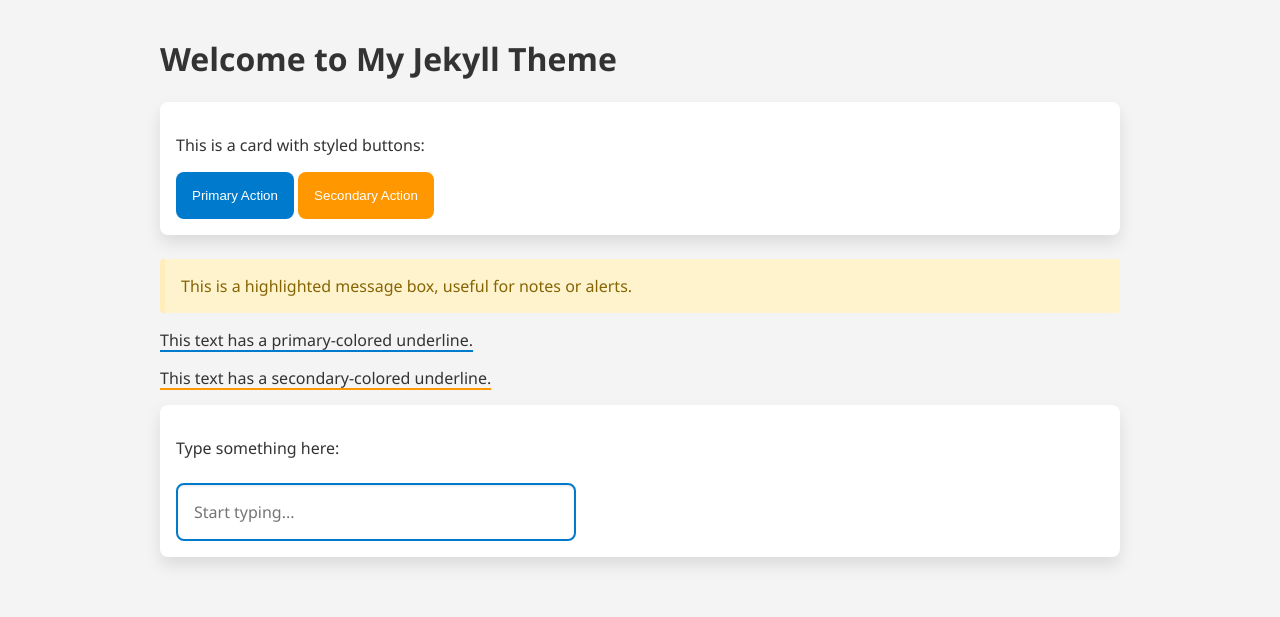
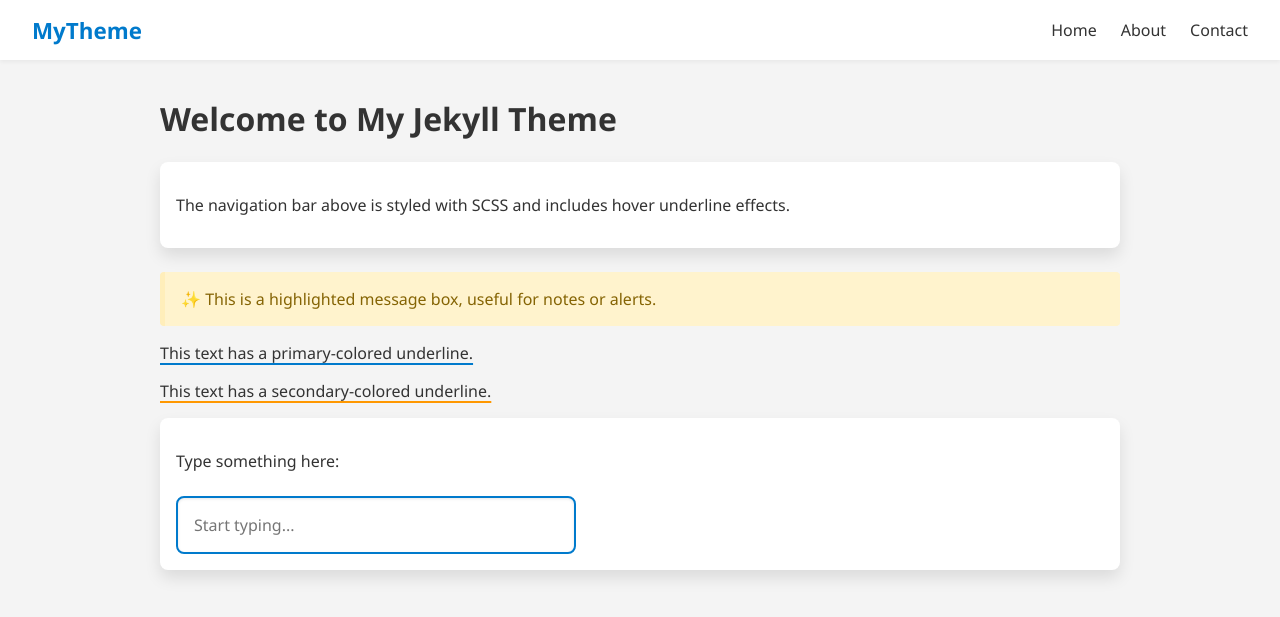
Before and after one commit to v659/jekyll_theme-new-v659, a Jekyll site: the page built from index.md, in a window 1280 px wide. Shown: the top 617 px of the page. Built offline with Jekyll 4.4.1, drawn with Linux system fonts in a browser that asks for light colours.

Commit message:
commit 3

```diff
--- /dev/null
+++ b/_sass/navbar.scss
@@ -0,0 +1,51 @@
+// assets/css/navbar.scss
+
+$navbar-height: 60px;
+$navbar-bg: #ffffff;
+$navbar-shadow: 0 2px 4px rgba(0, 0, 0, 0.05);
+
+.navbar {
+  display: flex;
+  justify-content: space-between;
+  align-items: center;
+  height: $navbar-height;
+  background-color: $navbar-bg;
+  padding: 0 2rem;
+  box-shadow: $navbar-shadow;
+  position: sticky;
+  top: 0;
+  z-index: 10;
+
+  .nav-logo {
+    font-size: 1.4rem;
+    font-weight: bold;
+    color: $primary-color;
+  }
+
+  .nav-links {
+    display: flex;
+    gap: 1.5rem;
+
+    a {
+      text-decoration: none;
+      color: #333;
+      font-weight: 500;
+      position: relative;
+
+      &::after {
+        content: "";
+        position: absolute;
+        left: 0;
+        bottom: -4px;
+        width: 100%;
+        height: 2px;
+        background-color: transparent;
+        transition: background-color 0.3s;
+      }
+
+      &:hover::after {
+        background-color: $primary-color;
+      }
+    }
+  }
+}
--- a/assets/my-theme.scss
+++ b/assets/my-theme.scss
@@ -3,3 +3,4 @@
 ---
 
 @import "base.scss";
+@import "navbar.scss";
--- a/index.md
+++ b/index.md
@@ -3,17 +3,25 @@ layout: default
 title: Home
 ---
 
+
+<nav class="navbar">
+  <div class="nav-logo">MyTheme</div>
+  <div class="nav-links">
+    <a href="/">Home</a>
+    <a href="/about">About</a>
+    <a href="/contact">Contact</a>
+  </div>
+</nav>
+
 <div class="container">
   <h1>Welcome to My Jekyll Theme</h1>
 
   <div class="card">
-    <p>This is a card with styled buttons:</p>
-    <button class="btn-primary">Primary Action</button>
-    <button class="btn-secondary">Secondary Action</button>
+    <p>The navigation bar above is styled with SCSS and includes hover underline effects.</p>
   </div>
 
   <div class="highlight-box">
-     This is a highlighted message box, useful for notes or alerts.
+    ✨ This is a highlighted message box, useful for notes or alerts.
   </div>
 
   <p class="underline-primary">This text has a primary-colored underline.</p>
```
